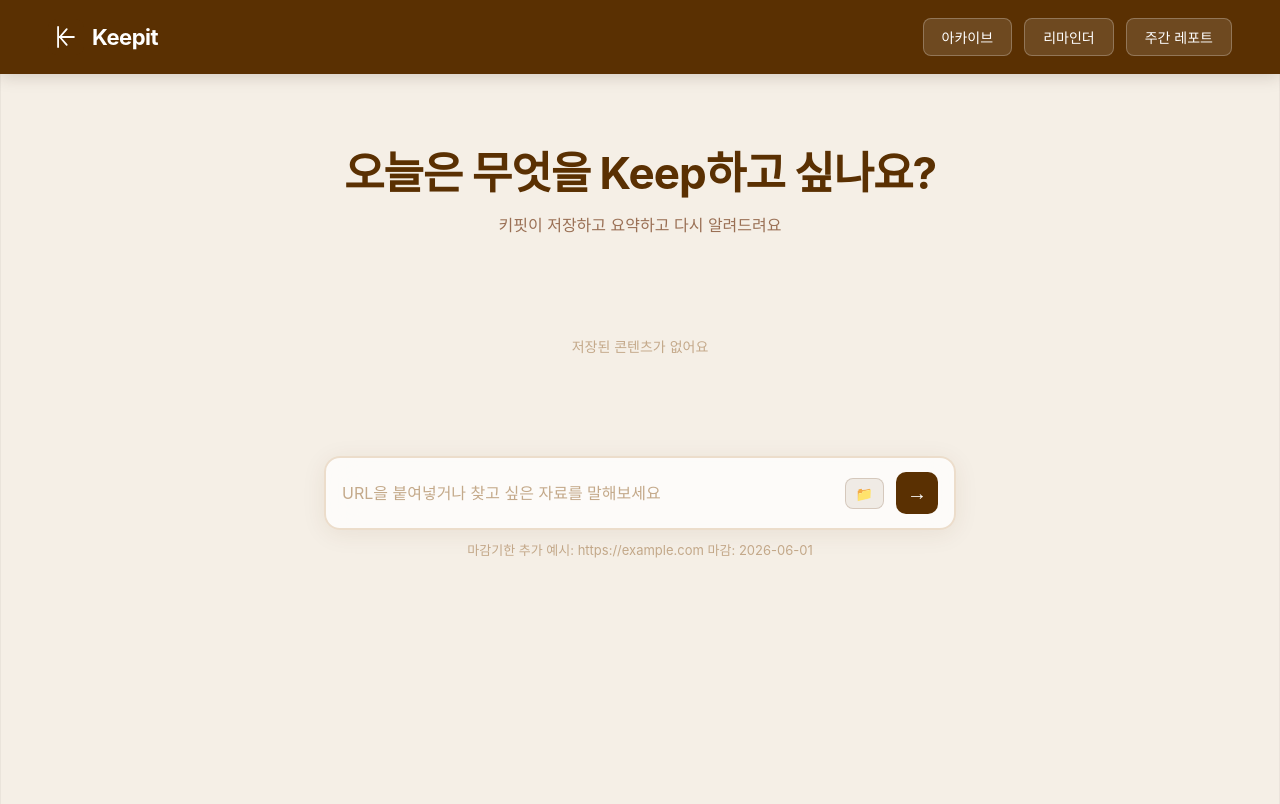
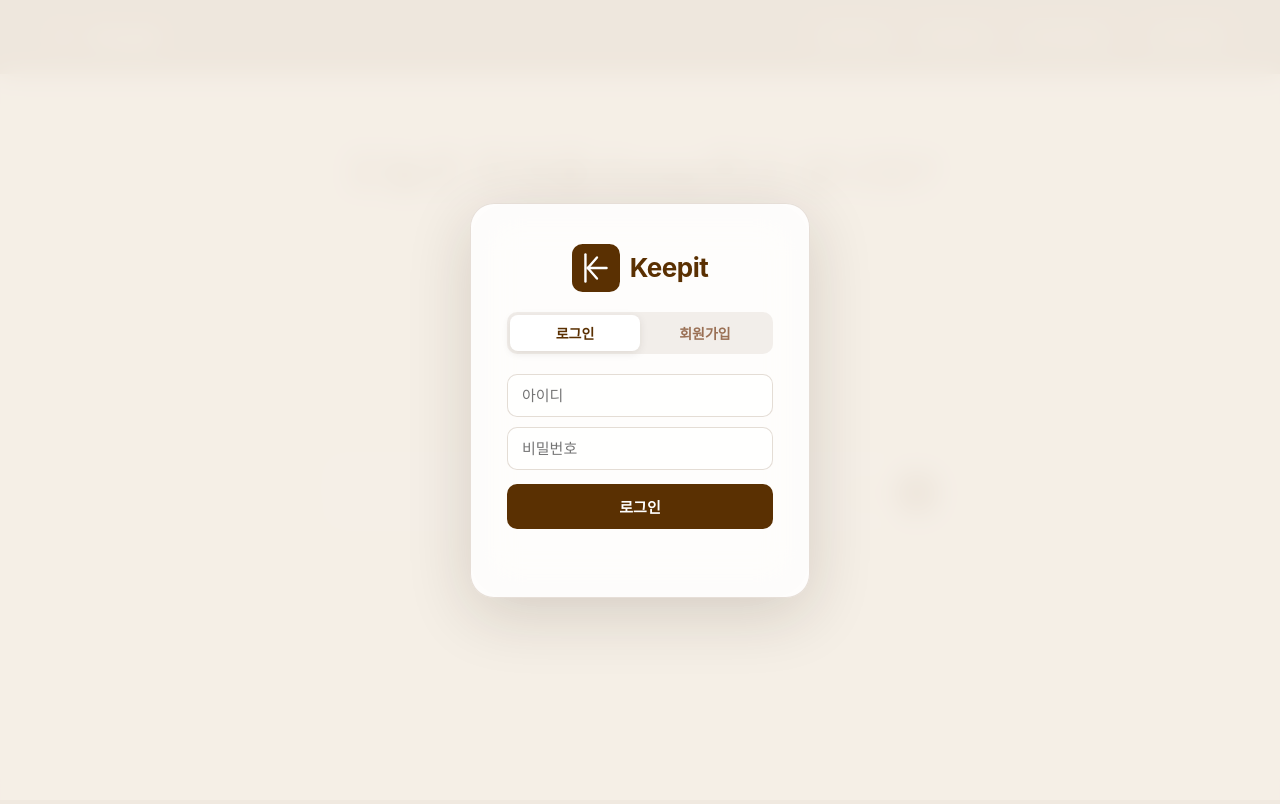
Before and after one commit to SeoYunyyy/AI-Biz, a FastAPI app: page / in a window 1280 px wide. After the commit the page ends 611 px from the top, so only its background shows below. Run offline with FastAPI, Linux system fonts and the light colour scheme; data that the repository does not hold is empty; some web fonts are replaced.

Commit message:
로그인 기능 추가 + 폴더 컨텍스트 검색 + 복수 질문 안내
- app/routes/auth.py: 회원가입/로그인 API (passlib bcrypt)
- app/services/database.py: get_collection_items 함수 추가 (폴더 내 검색용)
- app/services/chat.py: source_folder 추출 → 폴더 내 키워드 필터 삭제, second_intent 감지 안내
- templates/index.html: 로그인/회원가입 오버레이, nav 사용자명/로그아웃 버튼
- static/js/main.js: localStorage 기반 user_id 관리, DEFAULT_USER_ID 제거
- requirements.txt: passlib[bcrypt] 추가

Co-Authored-By: Claude Sonnet 4.6 <noreply@anthropic.com>

```diff
--- a/app/main.py
+++ b/app/main.py
@@ -1,8 +1,4 @@
 # app/main.py
-import sys, io
-sys.stdout = io.TextIOWrapper(sys.stdout.buffer, encoding='utf-8')
-sys.stderr = io.TextIOWrapper(sys.stderr.buffer, encoding='utf-8')
-
 from dotenv import load_dotenv
 load_dotenv()
 
@@ -37,6 +33,7 @@ from app.services.database import (
 )
 from app.routes.archive import router as archive_router
 from app.routes.report import router as report_router
+from app.routes.auth import router as auth_router
 
 app = FastAPI(title="Keepit API")
 
@@ -53,6 +50,7 @@ templates = Jinja2Templates(directory="templates")
 
 app.include_router(archive_router)
 app.include_router(report_router)
+app.include_router(auth_router)
 
 
 # ── 요청/응답 모델 ─────────────────────────────────────────────────────────────
--- a/requirements.txt
+++ b/requirements.txt
@@ -3,6 +3,7 @@ fastapi
 uvicorn[standard]
 jinja2
 python-multipart
+passlib[bcrypt]
 
 # HTTP 클라이언트 (크롤링, API 호출)
 httpx
--- a/static/css/style.css
+++ b/static/css/style.css
@@ -1514,3 +1514,131 @@ nav {
 }
 
 .follow-up-btn:hover { background: rgba(90,48,2,0.14); }
+
+/* ── 로그인 오버레이 ── */
+.login-overlay {
+    position: fixed;
+    inset: 0;
+    background: rgba(245,239,230,0.96);
+    backdrop-filter: blur(12px);
+    z-index: 9999;
+    display: flex;
+    align-items: center;
+    justify-content: center;
+}
+
+.login-overlay.hidden { display: none; }
+
+.login-box {
+    background: rgba(255,255,255,0.85);
+    backdrop-filter: blur(24px);
+    border: 1px solid rgba(90,48,2,0.14);
+    border-radius: 24px;
+    padding: 40px 36px;
+    width: 340px;
+    box-shadow: 0 16px 64px rgba(44,26,14,0.16);
+    display: flex;
+    flex-direction: column;
+    gap: 20px;
+}
+
+.login-logo {
+    display: flex;
+    align-items: center;
+    gap: 10px;
+    justify-content: center;
+}
+
+.login-tabs {
+    display: flex;
+    gap: 0;
+    background: rgba(90,48,2,0.07);
+    border-radius: 10px;
+    padding: 3px;
+}
+
+.login-tab {
+    flex: 1;
+    padding: 8px;
+    border: none;
+    border-radius: 8px;
+    font-size: 14px;
+    font-family: inherit;
+    font-weight: 600;
+    cursor: pointer;
+    background: transparent;
+    color: #9A7055;
+    transition: all 0.2s;
+}
+
+.login-tab.active {
+    background: #fff;
+    color: #5A3002;
+    box-shadow: 0 2px 8px rgba(44,26,14,0.1);
+}
+
+.auth-form {
+    display: flex;
+    flex-direction: column;
+    gap: 10px;
+}
+
+.auth-form.hidden { display: none; }
+
+.auth-input {
+    border: 1.5px solid rgba(90,48,2,0.16);
+    border-radius: 10px;
+    padding: 11px 14px;
+    font-size: 15px;
+    font-family: inherit;
+    background: rgba(255,255,255,0.7);
+    color: #2C1A0E;
+    outline: none;
+    transition: border-color 0.2s;
+}
+
+.auth-input:focus { border-color: #5A3002; }
+
+.auth-btn {
+    background: #5A3002;
+    color: #fff;
+    border: none;
+    border-radius: 10px;
+    padding: 12px;
+    font-size: 15px;
+    font-family: inherit;
+    font-weight: 700;
+    cursor: pointer;
+    transition: background 0.2s, transform 0.15s;
+    margin-top: 4px;
+}
+
+.auth-btn:hover { background: #7A4515; transform: scale(1.02); }
+
+.auth-error {
+    font-size: 13px;
+    color: #C0392B;
+    text-align: center;
+    min-height: 18px;
+}
+
+/* nav 사용자 정보 */
+.nav-username {
+    font-size: 13px;
+    color: rgba(255,255,255,0.75);
+    font-weight: 500;
+}
+
+.nav-logout-btn {
+    background: rgba(255,255,255,0.12);
+    border: 1px solid rgba(255,255,255,0.25);
+    color: #fff;
+    border-radius: 8px;
+    padding: 6px 14px;
+    font-size: 13px;
+    font-family: inherit;
+    cursor: pointer;
+    transition: background 0.2s;
+}
+
+.nav-logout-btn:hover { background: rgba(255,255,255,0.22); }
--- a/static/js/main.js
+++ b/static/js/main.js
@@ -1,6 +1,84 @@
 // ── Keepit 메인 인터랙션 ──
 
-const DEFAULT_USER_ID = '00000000-0000-0000-0000-000000000001'
+// ── 인증 ──────────────────────────────────────────────────────────────────────
+function getCurrentUserId()   { return localStorage.getItem('keepit_user_id') || '' }
+function getCurrentUsername() { return localStorage.getItem('keepit_username') || '' }
+function isLoggedIn()         { return !!getCurrentUserId() }
+
+function initAuth() {
+    const overlay = document.getElementById('login-overlay')
+    if (isLoggedIn()) {
+        overlay.classList.add('hidden')
+        document.getElementById('nav-username').textContent = getCurrentUsername()
+    } else {
+        overlay.classList.remove('hidden')
+    }
+}
+
+window.switchTab = function(tab) {
+    document.getElementById('login-form').classList.toggle('hidden', tab !== 'login')
+    document.getElementById('signup-form').classList.toggle('hidden', tab !== 'signup')
+    document.querySelectorAll('.login-tab').forEach((btn, i) => {
+        btn.classList.toggle('active', (i === 0 && tab === 'login') || (i === 1 && tab === 'signup'))
+    })
+}
+
+window.handleLogin = async function(e) {
+    e.preventDefault()
+    const username = document.getElementById('login-username').value.trim()
+    const password = document.getElementById('login-password').value
+    const errEl    = document.getElementById('login-error')
+    errEl.textContent = ''
+    try {
+        const res  = await fetch('/auth/login', {
+            method: 'POST',
+            headers: { 'Content-Type': 'application/json' },
+            body: JSON.stringify({ username, password }),
+        })
+        const data = await res.json()
+        if (!res.ok) { errEl.textContent = data.detail || '로그인 실패'; return }
+        localStorage.setItem('keepit_user_id', data.user_id)
+        localStorage.setItem('keepit_username', data.username)
+        document.getElementById('login-overlay').classList.add('hidden')
+        document.getElementById('nav-username').textContent = data.username
+        loadTopFolders()
+        loadCollections()
+    } catch (e) {
+        errEl.textContent = '서버 연결 오류'
+    }
+}
+
+window.handleSignup = async function(e) {
+    e.preventDefault()
+    const username = document.getElementById('signup-username').value.trim()
+    const password = document.getElementById('signup-password').value
+    const errEl    = document.getElementById('signup-error')
+    errEl.textContent = ''
+    try {
+        const res  = await fetch('/auth/signup', {
+            method: 'POST',
+            headers: { 'Content-Type': 'application/json' },
+            body: JSON.stringify({ username, password }),
+        })
+        const data = await res.json()
+        if (!res.ok) { errEl.textContent = data.detail || '가입 실패'; return }
+        localStorage.setItem('keepit_user_id', data.user_id)
+        localStorage.setItem('keepit_username', data.username)
+        document.getElementById('login-overlay').classList.add('hidden')
+        document.getElementById('nav-username').textContent = data.username
+        loadTopFolders()
+        loadCollections()
+    } catch (e) {
+        errEl.textContent = '서버 연결 오류'
+    }
+}
+
+window.handleLogout = function() {
+    localStorage.removeItem('keepit_user_id')
+    localStorage.removeItem('keepit_username')
+    location.reload()
+}
+// ── 인증 끝 ──────────────────────────────────────────────────────────────────
 
 // 채팅 세션 상태
 let chatHistory = []
@@ -82,7 +160,7 @@ async function initFolderPicker() {
 async function populateFolderDropdown(dropdown, onSelect) {
     dropdown.innerHTML = '<div class="folder-option" style="color:#9A7055">불러오는 중···</div>'
     try {
-        const data = await fetch(`/collections/${DEFAULT_USER_ID}`).then(r => r.json())
+        const data = await fetch(`/collections/${getCurrentUserId()}`).then(r => r.json())
         const cols = data.collections || []
         dropdown.innerHTML = `
             <div class="folder-option selected" onclick="(${onSelect.toString()})(null, null)">선택 안 함</div>
@@ -171,7 +249,7 @@ async function openCategoryPanel(category, subcategory) {
 // ── 컬렉션(폴더) 사이드바 로드 ──
 async function loadCollections() {
     try {
-        const data = await fetch(`/collections/${DEFAULT_USER_ID}`).then(r => r.json())
+        const data = await fetch(`/collections/${getCurrentUserId()}`).then(r => r.json())
         const sidebar = document.getElementById('left-sidebar')
         const list    = document.getElementById('group-list')
 
@@ -194,7 +272,7 @@ async function loadCollections() {
 async function openCollectionPanel(collectionId, name) {
     openRightPanel(name, '<div class="chat-loading">···</div>')
     try {
-        const data = await fetch(`/api/collections/${collectionId}/items?user_id=${DEFAULT_USER_ID}`).then(r => r.json())
+        const data = await fetch(`/api/collections/${collectionId}/items?user_id=${getCurrentUserId()}`).then(r => r.json())
         if (!data.items.length) {
             panelBody.innerHTML = '<p class="no-result">이 폴더에 자료가 없어요.</p>'
             return
@@ -322,7 +400,7 @@ async function sendChat(chatCollectionId) {
                 headers: { 'Content-Type': 'application/json' },
                 body: JSON.stringify({
                     url,
-                    user_id: DEFAULT_USER_ID,
+                    user_id: getCurrentUserId(),
                     instruction,
                     collection_id: chatCollectionId || null,
                 })
@@ -364,7 +442,7 @@ async function sendChat(chatCollectionId) {
                 headers: { 'Content-Type': 'application/json' },
                 body: JSON.stringify({
                     query: text,
-                    user_id: DEFAULT_USER_ID,
+                    user_id: getCurrentUserId(),
                     history: chatHistory.slice(-10),
                     shown_ids: [...shownIds],
                     content_id: currentContentId,  // 마감기한 수정 대상 ID
@@ -519,7 +597,7 @@ window.executeDelete = async function(btn) {
     let successCount = 0
     for (const id of ids) {
         try {
-            const res = await fetch(`/contents/${id}?user_id=${DEFAULT_USER_ID}`, { method: 'DELETE' })
+            const res = await fetch(`/contents/${id}?user_id=${getCurrentUserId()}`, { method: 'DELETE' })
             if (res.ok) successCount++
         } catch (e) {}
     }
@@ -541,7 +619,7 @@ window.executeMove = async function(btn) {
             method: 'POST',
             headers: { 'Content-Type': 'application/json' },
             body: JSON.stringify({
-                user_id: DEFAULT_USER_ID,
+                user_id: getCurrentUserId(),
                 content_ids: ids,
                 target_folder: folder,
             })
@@ -587,7 +665,7 @@ function buildFolderConfirm(confirmationData) {
 window.createFolder = async function(name) {
     document.querySelector('.folder-confirm-box')?.remove()
     try {
-        const res = await fetch(`/collections?user_id=${DEFAULT_USER_ID}&name=${encodeURIComponent(name)}`, { method: 'POST' })
+        const res = await fetch(`/collections?user_id=${getCurrentUserId()}&name=${encodeURIComponent(name)}`, { method: 'POST' })
         const chatMessages = document.getElementById('chat-messages')
         if (chatMessages) {
             const el = document.createElement('div')
@@ -746,6 +824,9 @@ document.getElementById('btn-weekly-report').addEventListener('click', () => {
 })
 
 // ── 초기 로드 ──
-loadTopFolders()
-loadCollections()
+initAuth()
+if (isLoggedIn()) {
+    loadTopFolders()
+    loadCollections()
+}
 initFolderPicker()
--- a/templates/index.html
+++ b/templates/index.html
@@ -23,6 +23,8 @@
         <button id="btn-archives">아카이브</button>
         <button id="btn-reminders">리마인더</button>
         <button id="btn-weekly-report">주간 레포트</button>
+        <span id="nav-username" class="nav-username"></span>
+        <button id="btn-logout" class="nav-logout-btn" onclick="handleLogout()">로그아웃</button>
       </div>
     </nav>
 
@@ -86,6 +88,41 @@
       </div>
     </div>
 
+    <!-- 로그인 오버레이 -->
+    <div id="login-overlay" class="login-overlay">
+      <div class="login-box">
+        <div class="login-logo">
+          <svg viewBox="0 0 100 100" fill="none" xmlns="http://www.w3.org/2000/svg" style="width:48px;height:48px">
+            <rect width="100" height="100" rx="22" fill="#5A3002"/>
+            <line x1="28" y1="22" x2="28" y2="78" stroke="white" stroke-width="5" stroke-linecap="round"/>
+            <line x1="72" y1="50" x2="33" y2="50" stroke="white" stroke-width="5" stroke-linecap="round"/>
+            <line x1="33" y1="50" x2="52" y2="28" stroke="white" stroke-width="5" stroke-linecap="round"/>
+            <line x1="33" y1="50" x2="52" y2="72" stroke="white" stroke-width="5" stroke-linecap="round"/>
+          </svg>
+          <span style="font-size:26px;font-weight:700;color:#5A3002;letter-spacing:-0.5px">Keepit</span>
+        </div>
+
+        <div class="login-tabs">
+          <button class="login-tab active" onclick="switchTab('login')">로그인</button>
+          <button class="login-tab" onclick="switchTab('signup')">회원가입</button>
+        </div>
+
+        <form id="login-form" class="auth-form" onsubmit="handleLogin(event)">
+          <input type="text" id="login-username" class="auth-input" placeholder="아이디" autocomplete="username" required />
+          <input type="password" id="login-password" class="auth-input" placeholder="비밀번호" autocomplete="current-password" required />
+          <button type="submit" class="auth-btn">로그인</button>
+          <p id="login-error" class="auth-error"></p>
+        </form>
+
+        <form id="signup-form" class="auth-form hidden" onsubmit="handleSignup(event)">
+          <input type="text" id="signup-username" class="auth-input" placeholder="아이디 (2자 이상)" autocomplete="username" required />
+          <input type="password" id="signup-password" class="auth-input" placeholder="비밀번호 (4자 이상)" autocomplete="new-password" required />
+          <button type="submit" class="auth-btn">가입하기</button>
+          <p id="signup-error" class="auth-error"></p>
+        </form>
+      </div>
+    </div>
+
     <script src="/static/js/main.js"></script>
   </body>
 </html>
```
Also changed, not shown: app/routes/auth.py (added, +69 -0 lines), app/services/chat.py (+60 -16 lines), app/services/database.py (+22 -0 lines).
